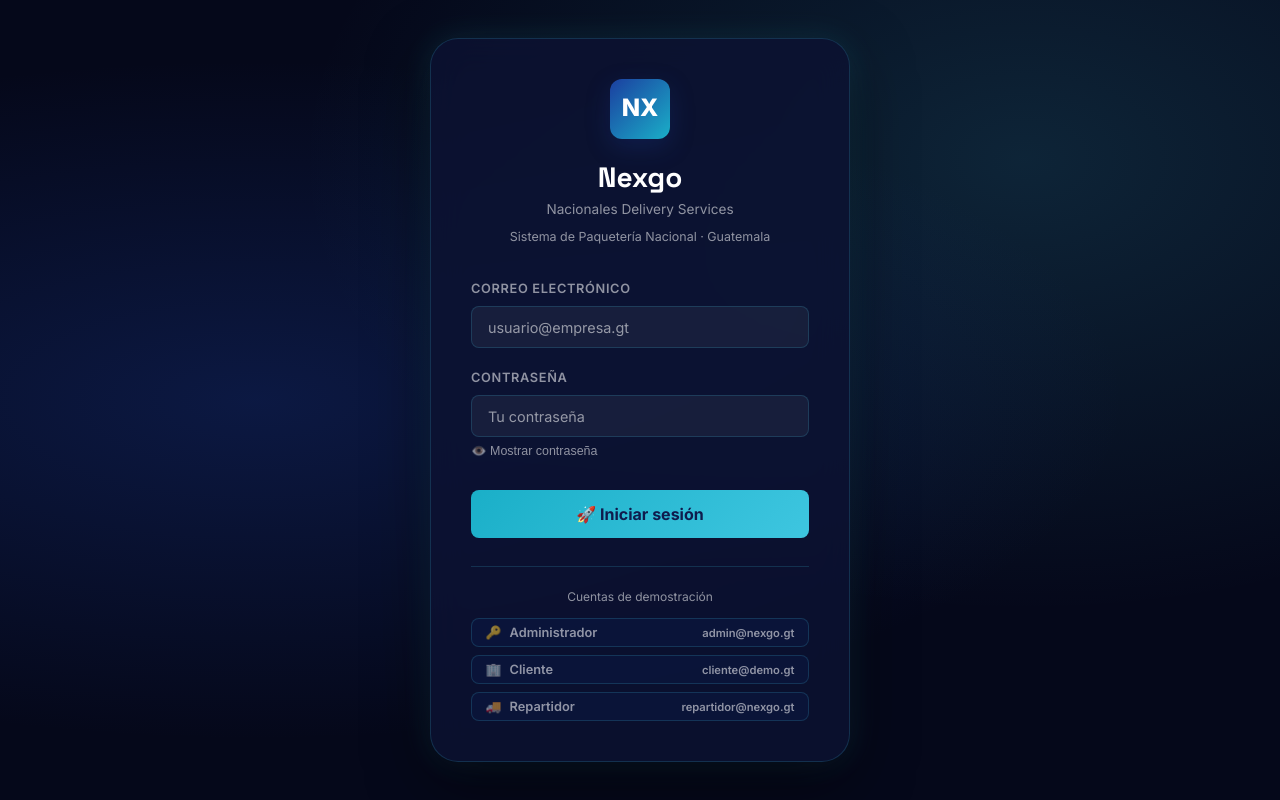
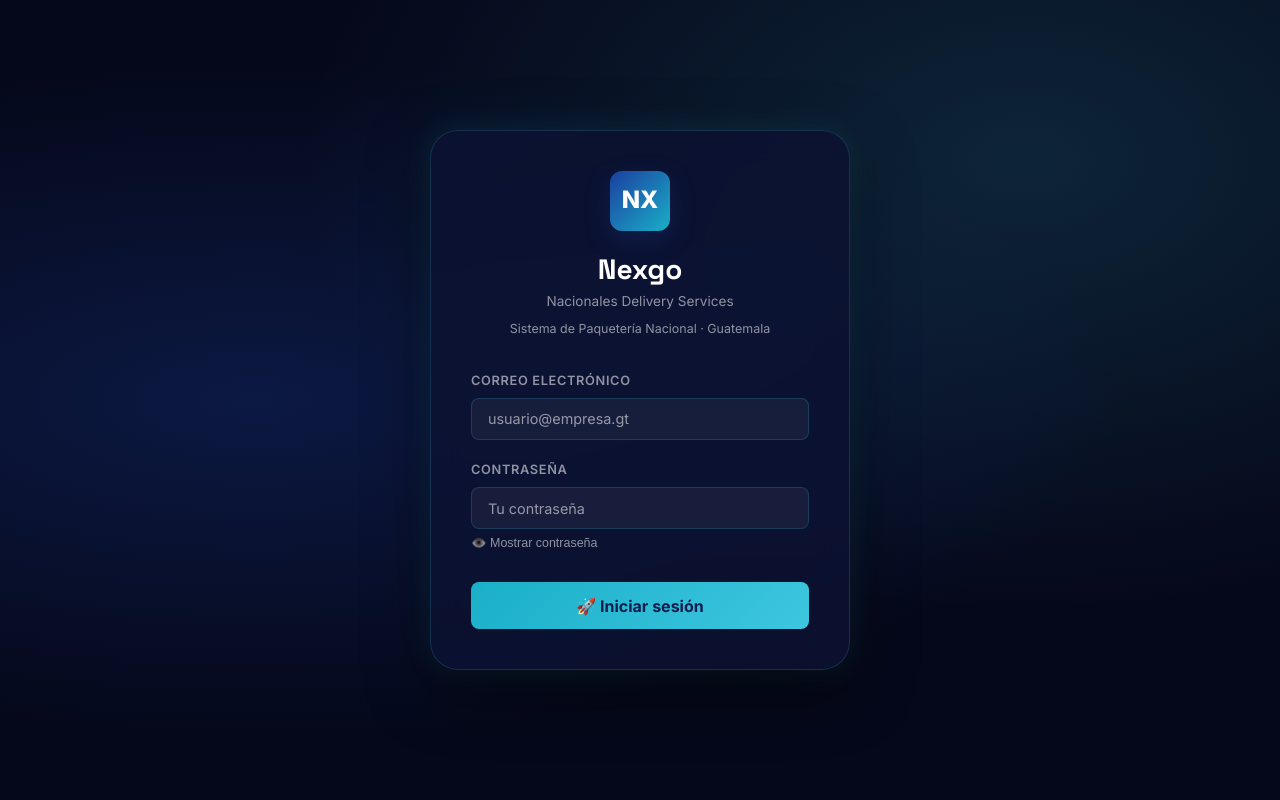
Before and after one commit to implementacionnacionalesds2026/Nexgo, an Angular app in the folder nexgo-frontend/: page /login in a window 1280 px wide. Built offline with nearby package versions, Linux system fonts and the light colour scheme.

Commit message:
all corrections

```diff
--- a/nexgo-frontend/src/app/features/auth/login/login.component.ts
+++ b/nexgo-frontend/src/app/features/auth/login/login.component.ts
@@ -1,9 +1,9 @@
-import { Component }          from '@angular/core';
-import { CommonModule }         from '@angular/common';
-import { RouterModule }         from '@angular/router';
-import { FormsModule }          from '@angular/forms';
-import { AuthService }          from '../../../core/services/auth.service';
-import { SidebarComponent }     from '../../../shared/components/sidebar/sidebar.component';
+import { Component } from '@angular/core';
+import { CommonModule } from '@angular/common';
+import { RouterModule } from '@angular/router';
+import { FormsModule } from '@angular/forms';
+import { AuthService } from '../../../core/services/auth.service';
+import { SidebarComponent } from '../../../shared/components/sidebar/sidebar.component';
 
 @Component({
   selector: 'app-login',
@@ -76,48 +76,20 @@ import { SidebarComponent }     from '../../../shared/components/sidebar/sidebar
           </button>
         </form>
 
-        <!-- Demo Accounts -->
-        <div style="margin-top:1.75rem;padding-top:1.25rem;border-top:1px solid var(--border);">
-          <p style="font-size:.75rem;color:var(--text-muted);text-align:center;margin-bottom:.75rem;">
-            Cuentas de demostración
-          </p>
-          <div style="display:flex;flex-direction:column;gap:.45rem;">
-            @for (demo of demoCredentials; track demo.email) {
-              <button
-                class="nx-btn btn-ghost btn-sm"
-                (click)="fillDemo(demo)"
-              >
-                <span>{{ demo.icon }}</span>
-                {{ demo.label }}
-                <span style="margin-left:auto;font-size:.7rem;color:var(--text-muted)">{{ demo.email }}</span>
-              </button>
-            }
-          </div>
-        </div>
+
       </div>
     </div>
   `,
 })
 export class LoginComponent {
 
-  email     = '';
-  password  = '';
-  loading   = false;
-  error     = '';
+  email = '';
+  password = '';
+  loading = false;
+  error = '';
   showPassword = false;
 
-  demoCredentials = [
-    { email: 'admin@nexgo.gt',       password: 'Admin1234!',   label: 'Administrador', icon: '🔑' },
-    { email: 'cliente@demo.gt',      password: 'Admin1234!',   label: 'Cliente',       icon: '🏢' },
-    { email: 'repartidor@nexgo.gt',  password: 'Admin1234!',   label: 'Repartidor',    icon: '🚚' },
-  ];
-
-  constructor(private authService: AuthService) {}
-
-  fillDemo(demo: { email: string; password: string }) {
-    this.email    = demo.email;
-    this.password = demo.password;
-  }
+  constructor(private authService: AuthService) { }
 
   onLogin() {
     if (!this.email || !this.password) {
@@ -126,14 +98,14 @@ export class LoginComponent {
     }
 
     this.loading = true;
-    this.error   = '';
+    this.error = '';
 
     this.authService.login({ email: this.email, password: this.password }).subscribe({
       next: (res) => {
         this.loading = false;
         const role = res.data.user.role;
         // La redirección la maneja el guard/HomeComponent
-        if (role === 'ADMIN')       window.location.href = '/admin/dashboard';
+        if (role === 'ADMIN') window.location.href = '/admin/dashboard';
         else if (role === 'CLIENTE') window.location.href = '/cliente/cotizador';
         else window.location.href = '/repartidor/guias';
       },
```
